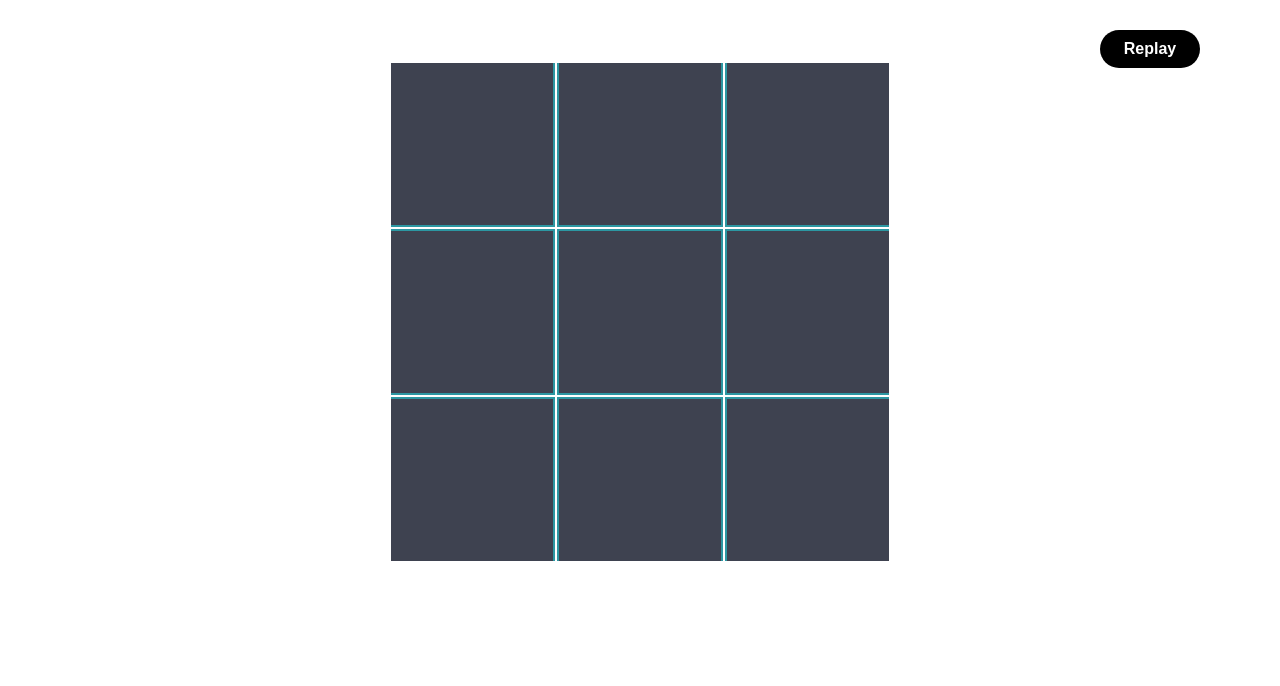
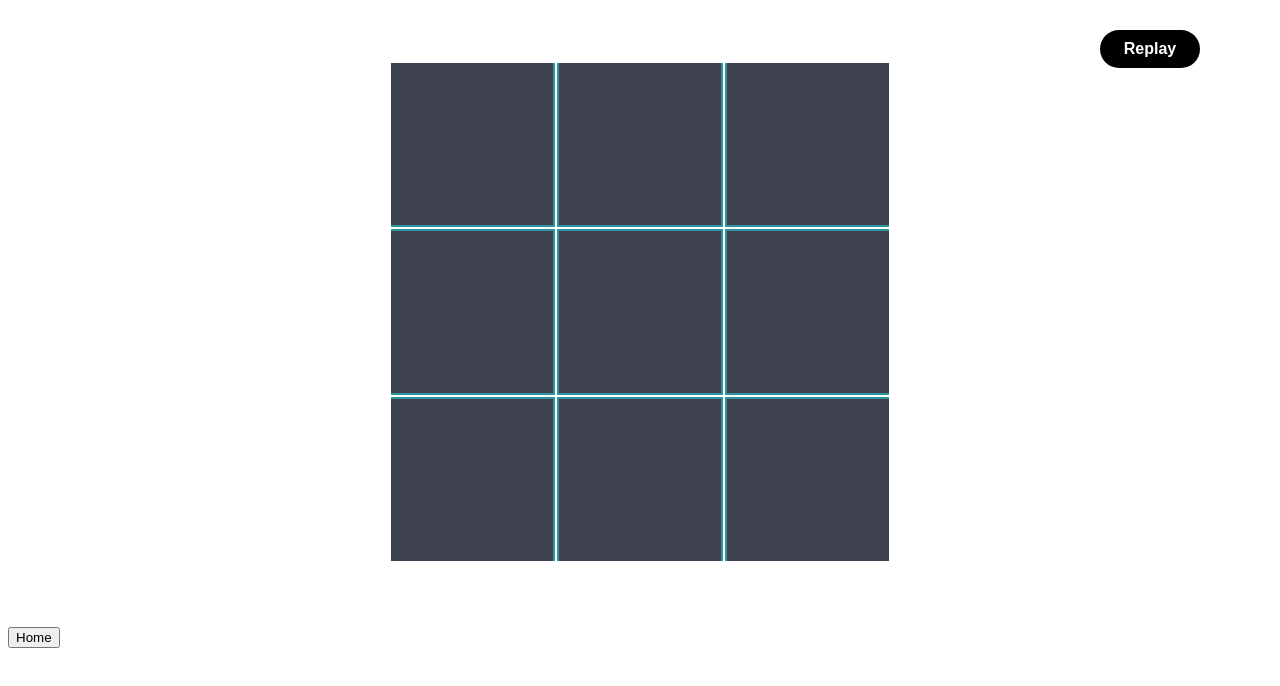
Before and after one commit to adm-steel-fish/tic-tac-toe, a plain HTML site: page index.html in a window 1280 px wide. Shown: the part 50-736 px from the top of the page. Drawn offline with Linux system fonts and the light colour scheme.

Commit message:
Update index.html

```diff
--- a/index.html
+++ b/index.html
@@ -30,6 +30,7 @@
         </tr>
       </table>
     </div>
+      <button id="homeButton" type="button">Home</button>
 
     <script src="./index.js"></script>
   </body>
```
